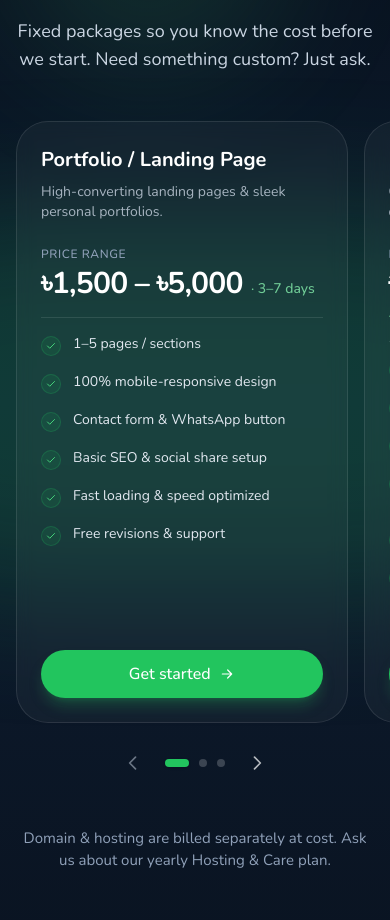
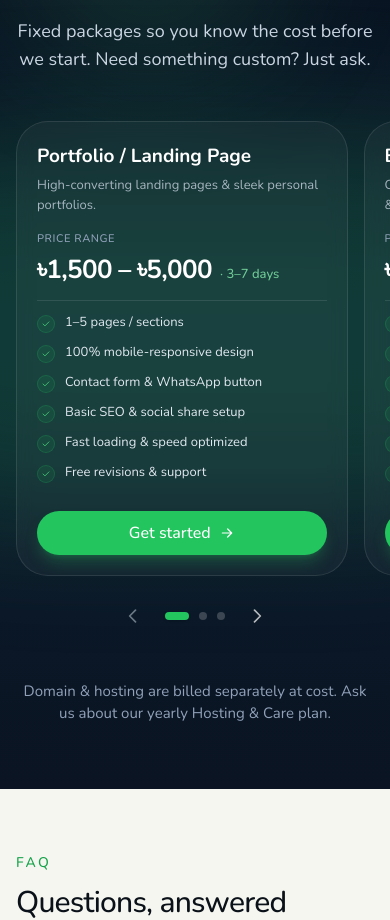
Before and after one commit to Sakib577/scriptVillage-web, a Next.js app: page / in a window 390 px wide. Shown: the part 4927-5847 px from the top of the page. Built offline with nearby package versions, Linux system fonts and the light colour scheme; a web font is replaced by a local one.

Commit message:
Refactor PricingCard component for improved layout and spacing; adjust text sizes and margins for better readability and visual hierarchy

```diff
--- a/components/sections/Pricing.js
+++ b/components/sections/Pricing.js
@@ -73,7 +73,7 @@ function PricingCard({ plan, p, t }) {
       onMouseMove={handleMouseMove}
       onMouseEnter={() => setOpacity(1)}
       onMouseLeave={() => setOpacity(0)}
-      className="group relative flex h-full flex-col overflow-hidden rounded-[2rem] border border-white/10 bg-white/[0.04] p-6 sm:p-8 backdrop-blur transition-colors duration-300 hover:shadow-2xl hover:shadow-brand-950/60 hover:border-brand-400/40 hover:bg-white/[0.07]"
+      className="group relative flex h-full flex-col overflow-hidden rounded-[2rem] border border-white/10 bg-white/[0.04] p-5 sm:p-8 backdrop-blur transition-colors duration-300 hover:shadow-2xl hover:shadow-brand-950/60 hover:border-brand-400/40 hover:bg-white/[0.07]"
     >
       {/*
         [OPTION 1 & 3] Dotted Grid Spotlight Layer:
@@ -109,25 +109,25 @@ function PricingCard({ plan, p, t }) {
       />
 
       <div className="relative z-10 flex flex-col h-full pointer-events-none">
-        <h3 className="font-display text-xl font-bold text-white">{plan.name}</h3>
-        <p className="mt-2 text-sm text-slate-300/80">{plan.desc}</p>
+        <h3 className="font-display text-[19px] sm:text-xl font-bold text-white">{plan.name}</h3>
+        <p className="mt-1.5 sm:mt-2 text-[13px] sm:text-sm text-slate-300/80">{plan.desc}</p>
 
-        <div className="mt-6 mb-8 relative">
+        <div className="mt-4 mb-6 sm:mt-6 sm:mb-8 relative">
           {/* Subtle separator */}
-          <div className="absolute -bottom-4 left-0 right-0 h-px bg-white/10" />
+          <div className="absolute -bottom-3 sm:-bottom-4 left-0 right-0 h-px bg-white/10" />
 
-          <p className="text-xs font-medium uppercase tracking-wider text-slate-400 mb-1">{p.from}</p>
+          <p className="text-[11px] sm:text-xs font-medium uppercase tracking-wider text-slate-400 mb-0.5 sm:mb-1">{p.from}</p>
           <div className="flex flex-wrap items-baseline gap-x-2 gap-y-1">
-            <span className="font-display text-3xl sm:text-4xl font-bold tracking-tight text-white">{plan.price}</span>
-            <span className="text-sm text-brand-300/80 font-medium whitespace-nowrap">· {plan.time}</span>
+            <span className="font-display text-[26px] sm:text-4xl font-bold tracking-tight text-white">{plan.price}</span>
+            <span className="text-[13px] sm:text-sm text-brand-300/80 font-medium whitespace-nowrap">· {plan.time}</span>
           </div>
         </div>
 
-        <ul className="flex-1 space-y-4">
+        <ul className="flex-1 space-y-2.5 sm:space-y-4">
           {plan.features.map((f, idx) => (
-            <li key={idx} className="flex items-start gap-3 text-sm">
-              <span className="mt-0.5 flex h-5 w-5 shrink-0 items-center justify-center rounded-full bg-brand-500/10 text-brand-400 border border-brand-500/20">
-                <Icon name="check" className="h-3 w-3" />
+            <li key={idx} className="flex items-start gap-2.5 sm:gap-3 text-[13px] sm:text-sm">
+              <span className="mt-0.5 flex h-[18px] w-[18px] sm:h-5 sm:w-5 shrink-0 items-center justify-center rounded-full bg-brand-500/10 text-brand-400 border border-brand-500/20">
+                <Icon name="check" className="h-[10px] w-[10px] sm:h-3 sm:w-3" />
               </span>
               <span className="text-slate-200">{f}</span>
             </li>
@@ -169,7 +169,7 @@ function PricingCard({ plan, p, t }) {
             nameInput.focus({ preventScroll: true });
           }
         }}
-        className="relative z-20 mt-10 inline-flex items-center justify-center gap-2 rounded-full px-6 py-3.5 font-medium transition-all duration-200 btn-fancy bg-brand-500 text-white shadow-lg shadow-brand-500/25 hover:bg-brand-400 hover:shadow-brand-500/40 hover:-translate-y-0.5"
+        className="relative z-20 mt-6 sm:mt-10 inline-flex items-center justify-center gap-2 rounded-full px-5 sm:px-6 py-3 sm:py-3.5 font-medium transition-all duration-200 btn-fancy bg-brand-500 text-white shadow-lg shadow-brand-500/25 hover:bg-brand-400 hover:shadow-brand-500/40 hover:-translate-y-0.5"
       >
         <span>{p.cta}</span>
         <Icon name="arrow" className="h-4 w-4 transition-transform duration-200 ease-out group-hover:translate-x-1" />
```
